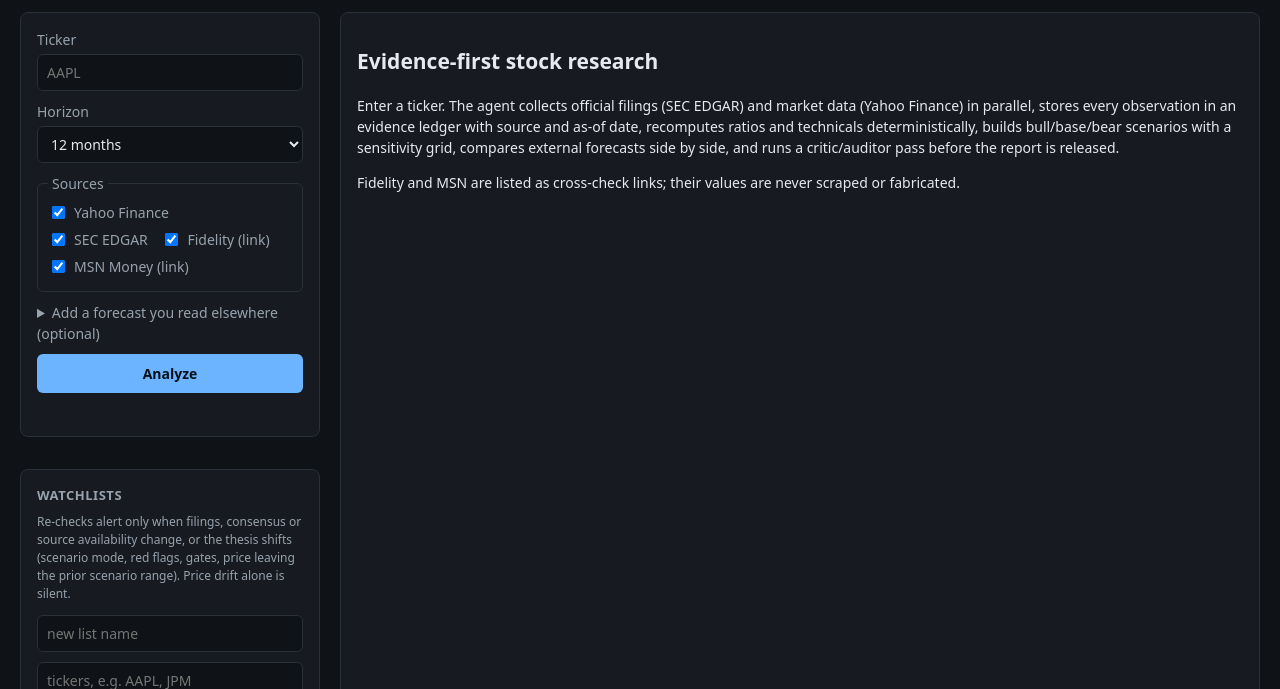
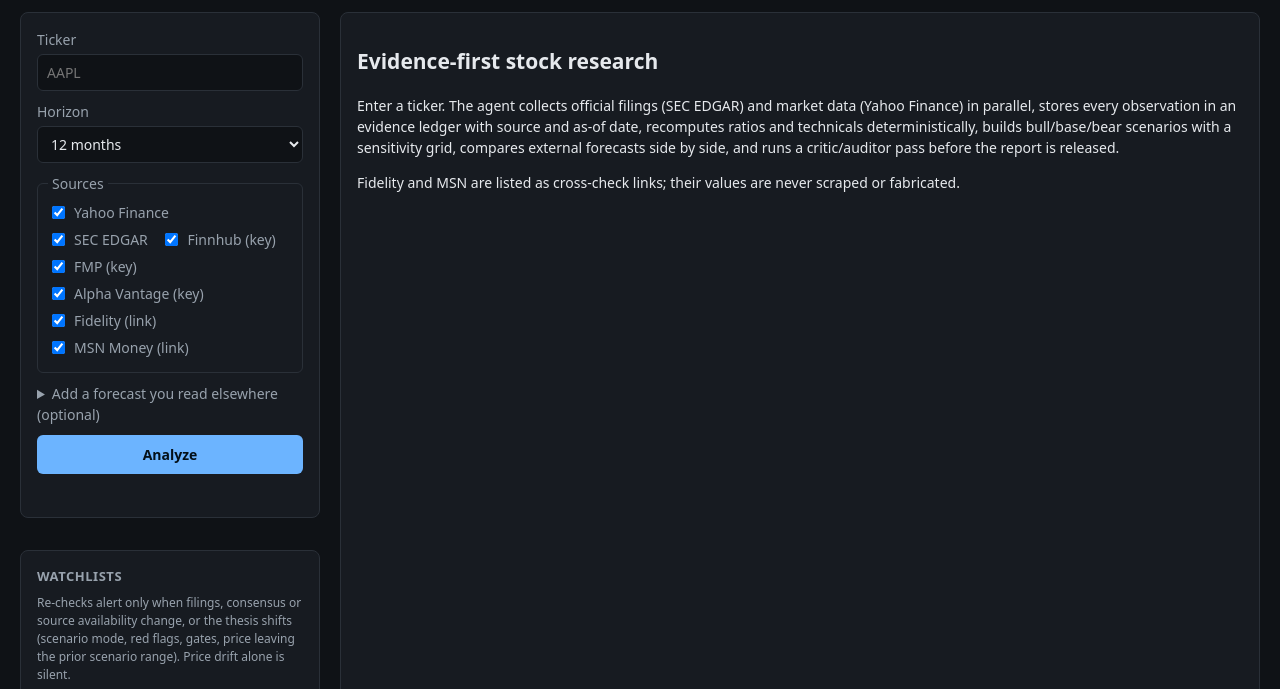
Before and after one commit to pechettygenai-svg/Stocks-1, a plain HTML site: page stock_forecaster/web/index.html in a window 1280 px wide. Shown: the part 57-746 px from the top of the page. Drawn offline with Linux system fonts and the light colour scheme; files that its build step writes are made by us from their sources; no server answers; files whose address does not match are found by name.

Commit message:
UI: add keyed forecast feeds to the analysis source checkboxes
Co-Authored-By: satya pechetty <pechettygenai@gmail.com>

```diff
--- a/stock_forecaster/web/index.html
+++ b/stock_forecaster/web/index.html
@@ -27,6 +27,9 @@
         <legend>Sources</legend>
         <label class="inline"><input type="checkbox" name="src" value="yahoo" checked> Yahoo Finance</label>
         <label class="inline"><input type="checkbox" name="src" value="sec" checked> SEC EDGAR</label>
+        <label class="inline" title="needs FINNHUB_API_KEY on the server"><input type="checkbox" name="src" value="finnhub" checked> Finnhub (key)</label>
+        <label class="inline" title="needs FMP_API_KEY on the server"><input type="checkbox" name="src" value="fmp" checked> FMP (key)</label>
+        <label class="inline" title="needs ALPHAVANTAGE_API_KEY on the server"><input type="checkbox" name="src" value="alphavantage" checked> Alpha Vantage (key)</label>
         <label class="inline"><input type="checkbox" name="src" value="fidelity" checked> Fidelity (link)</label>
         <label class="inline"><input type="checkbox" name="src" value="msn" checked> MSN Money (link)</label>
       </fieldset>
```
